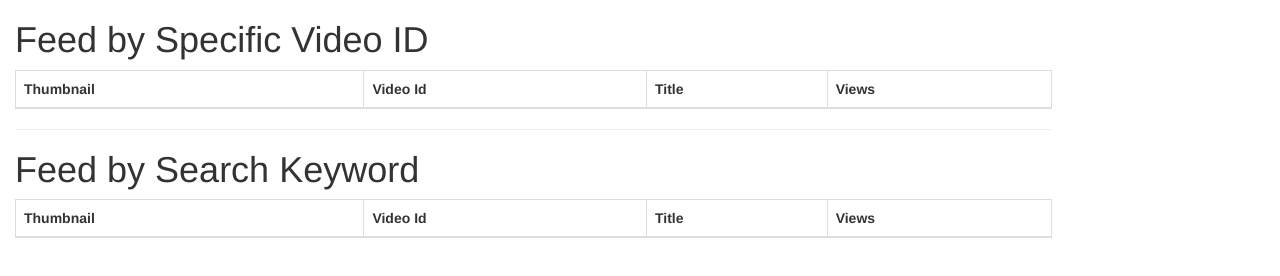
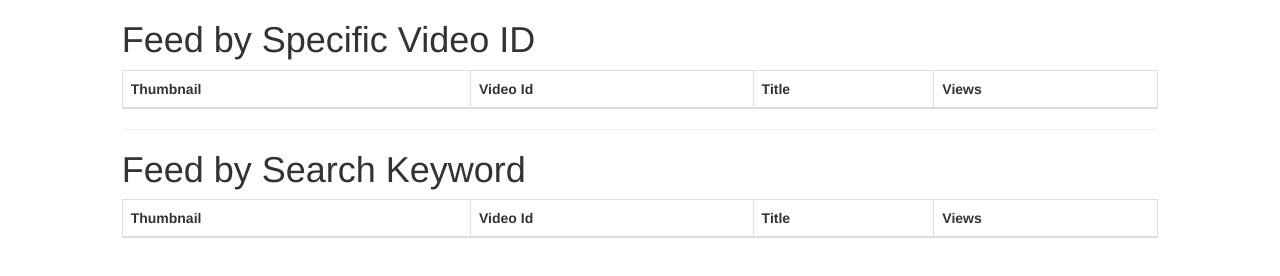
Before and after one commit to sohelamin/youtube-json-api, a plain HTML site: page index.html in a window 1280 px wide. Drawn offline with nearby package versions, Linux system fonts and the light colour scheme; no server answers.

Commit message:
Bootstrap UI added
Bootstrap UI added

```diff
--- a/index.html
+++ b/index.html
@@ -55,7 +55,7 @@
     <body>
 	    <div class="container-fluid">
 	    	<div class="row">
-	    		<div class="col-md-10">
+	    		<div class="col-md-10 col-md-offset-1">
 			        <h1>Feed by Specific Video ID</h1>
 			        <div id="feed_by_specific_video_id">
 			            <table class="table table-bordered">
```
